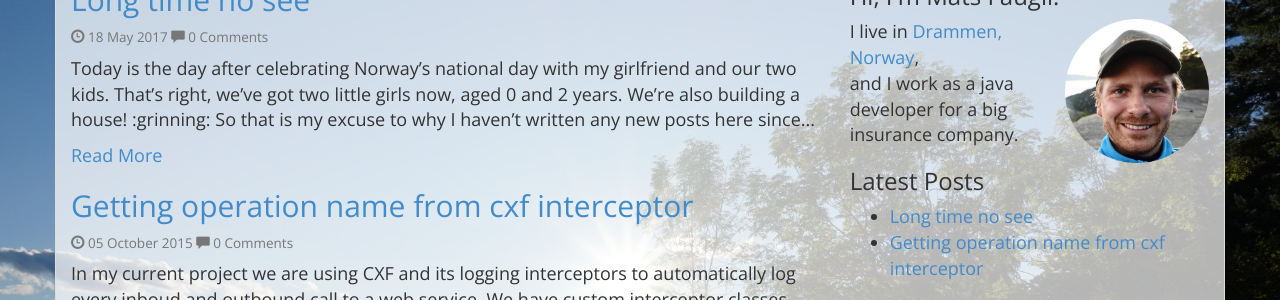
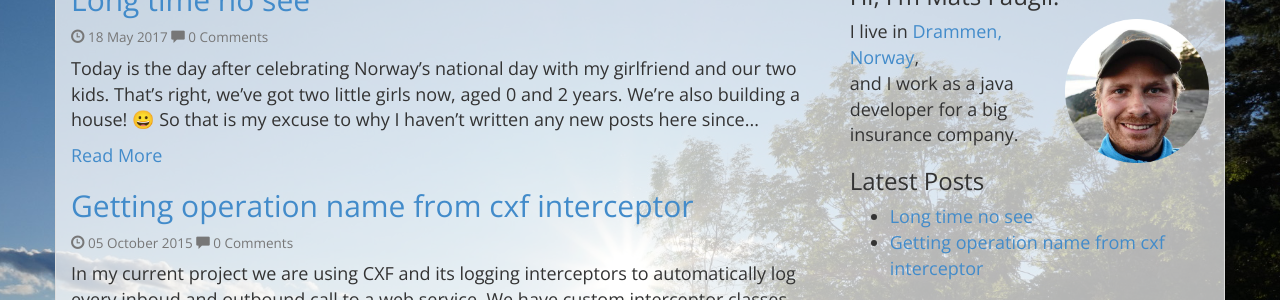
Before and after one commit to fowlie/fowlie.github.io, a Jekyll site: the page built from index.html, in a window 1280 px wide and 1320 px high. Shown: the part 138-438 px from the top of the window. Built offline with Jekyll 4.4.1, drawn with Linux system fonts in a browser that asks for light colours; nearby versions of some CDN libraries; emoji names are drawn with the system emoji font; the list of posts is cut into pages by our own code; comment, search, counter and statistics services are not loaded; part of the change alters nothing that is shown.

Commit message:
Support for GitHub emojis :smile:

```diff
--- a/_config.yml
+++ b/_config.yml
@@ -1,5 +1,10 @@
 name: "Fowlie's blog"
 description: "Just another blog"
+
+gems:
+  - jekyll-paginate
+  - jemoji
+
 paginate: 5
 url: "http://localhost:4000"
 markdown: kramdown
```
